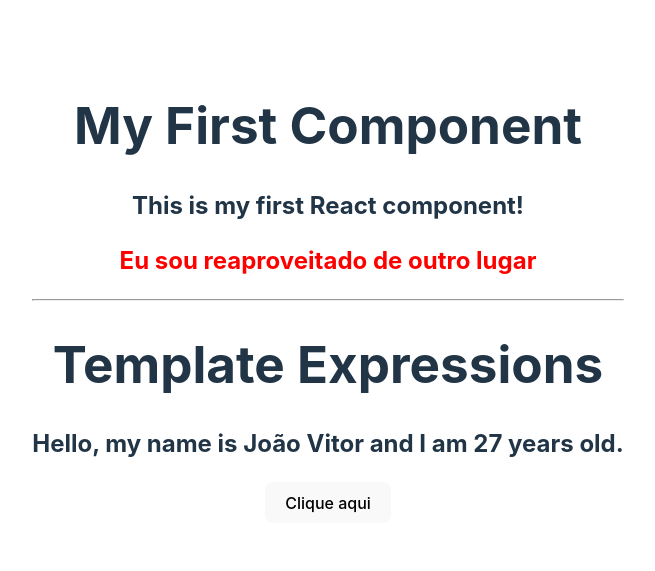
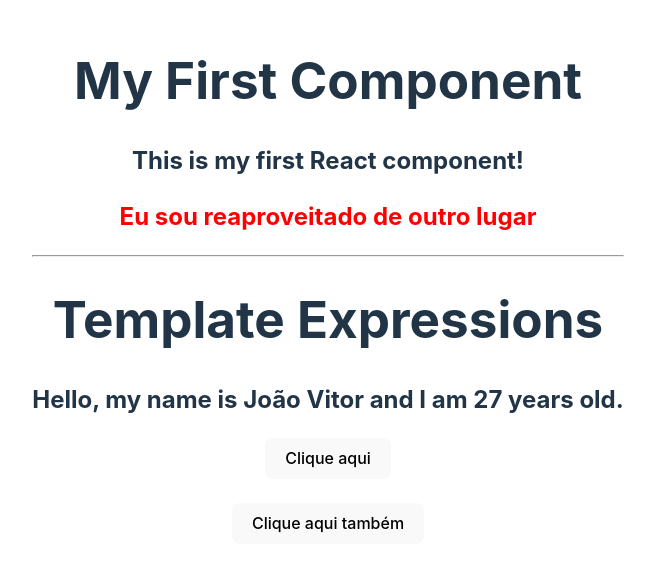
Before and after one commit to joao-vittorr/estudo-react-native, a React (Vite) app in the folder 2_fundamentos do react/fundamentos/: page / in a window 1280 px wide. Shown: the part 107-678 px from the top of the page, without its empty margins (312-967 px from the left). Built offline with nearby package versions, Linux system fonts and the light colour scheme.

Commit message:
Função direto no button

```diff
--- a/2_fundamentos do react/fundamentos/src/components/Events.jsx
+++ b/2_fundamentos do react/fundamentos/src/components/Events.jsx
@@ -8,6 +8,12 @@ const Events = () => {
       <div>
         <button onClick={handleClick}>Clique aqui</button>
       </div>
+      <br />
+      <div>
+        <button onClick={() => console.log("clicou")}>Clique aqui também</button>
+      </div>
+      <br />
+
     </div>
   );
 };
```
